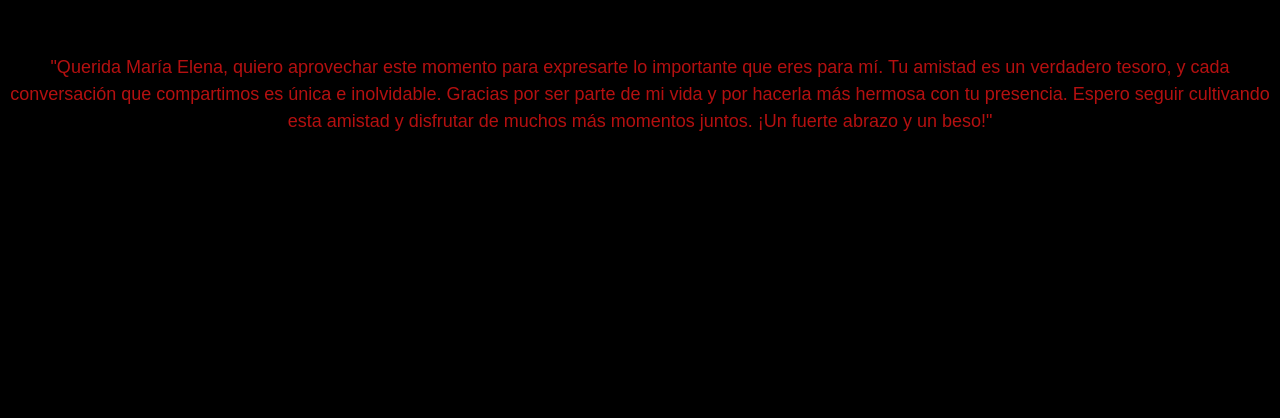
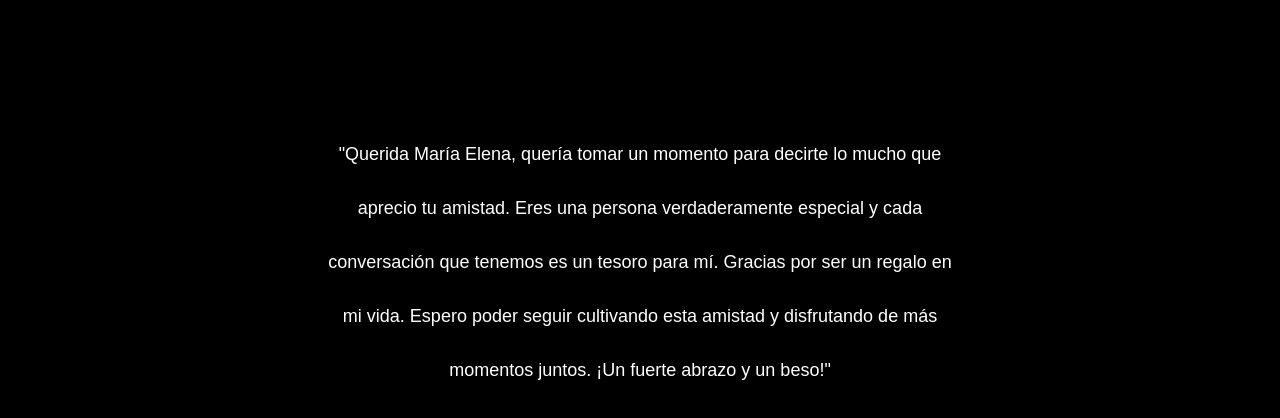
Before and after one commit to gabaltdev/maria_elena, a plain HTML site: page mariaelena.html in a window 1280 px wide. Shown: the part 156-574 px from the top of the page. Drawn offline with Linux system fonts and the light colour scheme.

Commit message:
Update mariaelena.html

```diff
--- a/mariaelena.html
+++ b/mariaelena.html
@@ -1,19 +1,15 @@
-<html lang="en">
+<html lang="eS">
 <head>
     <meta charset="UTF-8">
     <meta http-equiv="X-UA-Compatible" content="IE=edge">
     <meta name="viewport" content="width=device-width, initial-scale=1.0">
     <link rel="stylesheet" href="maria_elena.css">
-    <title>Heart Animation</title>
+    <title>Maria Elena</title>
 </head>
 <body>
-    <!-- --- First------<span></span>- --------Then remove it-->
-
-
-    <p style="font-family: Arial; font-size: 18px; color: #b41010; line-height: 1.5; text-align: center; position: absolute; top: 24%;">
-    "Querida María Elena, quiero aprovechar este momento para expresarte lo importante que eres para mí. Tu amistad es un verdadero tesoro, y cada conversación que compartimos es única e inolvidable. Gracias por ser parte de mi vida y por hacerla más hermosa con tu presencia. Espero seguir cultivando esta amistad y disfrutar de muchos más momentos juntos. ¡Un fuerte abrazo y un beso!"
-</p>
-
+    <p style="font-family: Arial; font-size: 18px; color: #fff; line-height: 3; text-align: center; position: absolute; top: 50%; transform: translate(-50%, -50%); left: 50%; max-width: 90%;">
+        "Querida María Elena, quería tomar un momento para decirte lo mucho que aprecio tu amistad. Eres una persona verdaderamente especial y cada conversación que tenemos es un tesoro para mí. Gracias por ser un regalo en mi vida. Espero poder seguir cultivando esta amistad y disfrutando de más momentos juntos. ¡Un fuerte abrazo y un beso!"
+    </p>
     <script src="maria_elena.js"></script>
 
     <canvas id="canvas" width="1400" height="600"></canvas>
```
